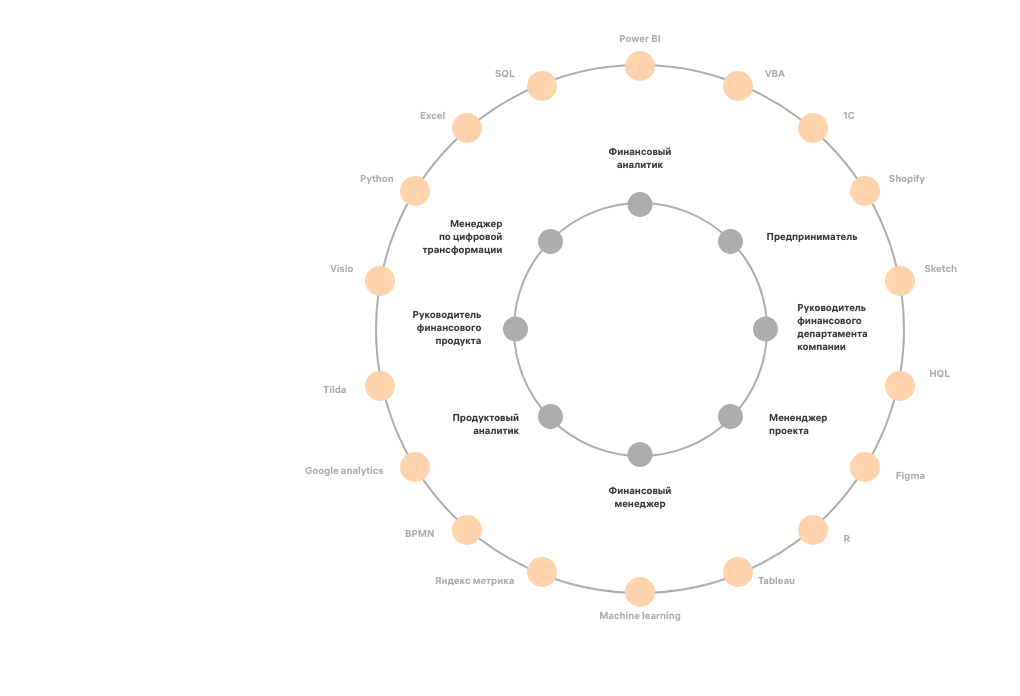
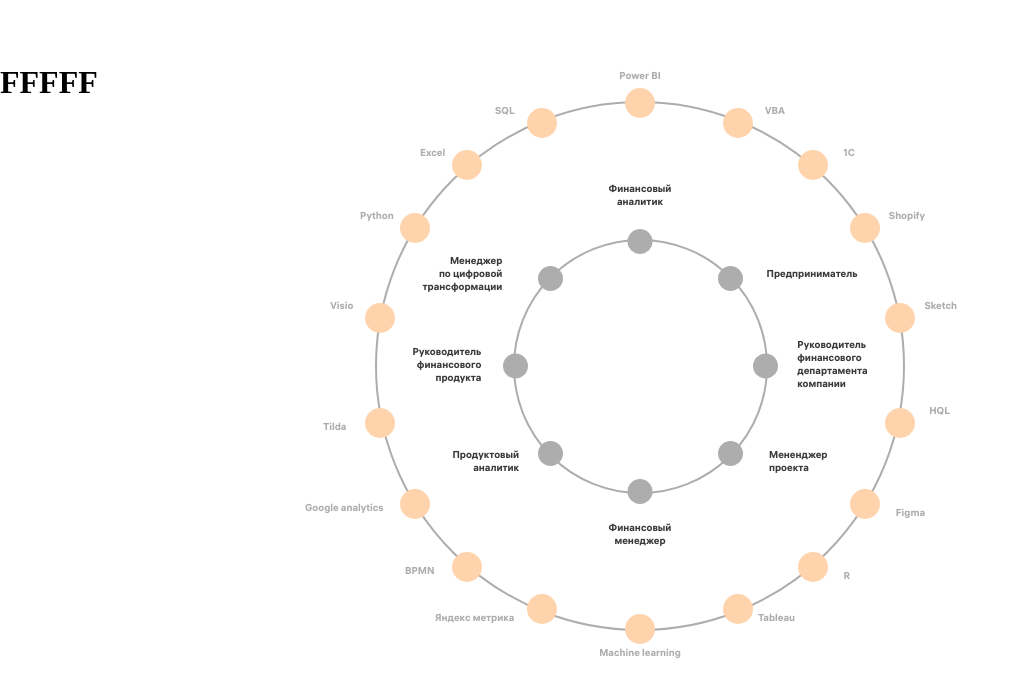
Before and after one commit to DenKord/lines, a plain HTML site: page index.html in a window 1280 px wide. Shown: the whole page, without its empty margins (0-1020 px from the left). Drawn offline with Linux system fonts and the light colour scheme.

Commit message:
Update index.html

```diff
--- a/index.html
+++ b/index.html
@@ -7,6 +7,7 @@
     <title>Document</title>
 </head>
 <body>
+    <h1>FFFFF</h1>
     <div class="container">
         <div class="skills">
             <p class="skill-text skill_text-1">Power BI</p>
```
